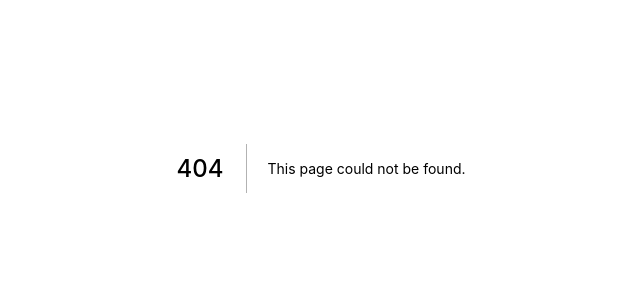
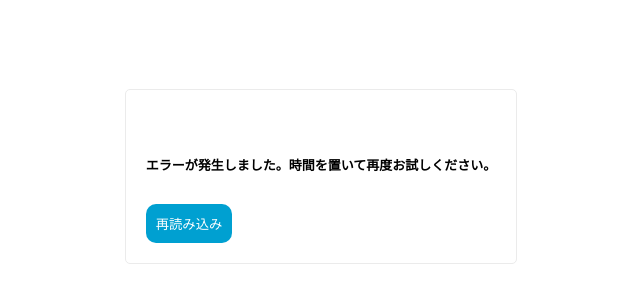
Before and after one commit to yoshimatsu567/frontend-codecheck, a Next.js app: page /ErrorFallback in a window 1280 px wide. Before the commit this address had no page. Shown: the part 232-532 px from the top of the page, without its empty margins (319-959 px from the left). Built offline with nearby package versions, Linux system fonts and the light colour scheme.

Commit message:
add: ErrorFallbackコンポーネント

```diff
--- /dev/null
+++ b/src/pages/ErrorFallback.tsx
@@ -0,0 +1,60 @@
+import React from 'react';
+import { FallbackProps } from 'react-error-boundary';
+
+import styled from 'styled-components';
+import { colors } from '../styles/theme/colors';
+
+// components
+import PrimaryButton from '@/components/atoms/button/primaryButton';
+
+const ErrorFallback = ({ error, resetErrorBoundary }: FallbackProps) => {
+    return (
+        <ErrorFallbackContainer role='alert'>
+            <ErrorFallbackInnerContainer>
+                <ErrorFallbackInnerTitleWrapper>
+                    <ErrorStatusCodeText>
+                        {error ? error.name : undefined}
+                    </ErrorStatusCodeText>
+                    <p>{error ? error.message : undefined}</p>
+                </ErrorFallbackInnerTitleWrapper>
+                <ErrorApologizeText>
+                    エラーが発生しました。時間を置いて再度お試しください。
+                </ErrorApologizeText>
+                <PrimaryButton
+                    title='再読み込み'
+                    onClick={resetErrorBoundary}
+                />
+            </ErrorFallbackInnerContainer>
+        </ErrorFallbackContainer>
+    );
+};
+
+const ErrorFallbackContainer = styled.div`
+    height: 100vh;
+    display: flex;
+    justify-content: center;
+    align-items: center;
+`;
+
+const ErrorFallbackInnerContainer = styled.div`
+    size: 24px;
+    font-weight: 600;
+    border: 1px solid ${colors.BorderColor};
+    padding: 20px;
+    border-radius: 5px;
+`;
+
+const ErrorFallbackInnerTitleWrapper = styled.div`
+    display: flex;
+    align-items: center;
+`;
+
+const ErrorStatusCodeText = styled.p`
+    margin-right: 10px;
+`;
+
+const ErrorApologizeText = styled.pre`
+    margin-bottom: 30px;
+`;
+
+export default ErrorFallback;
```
